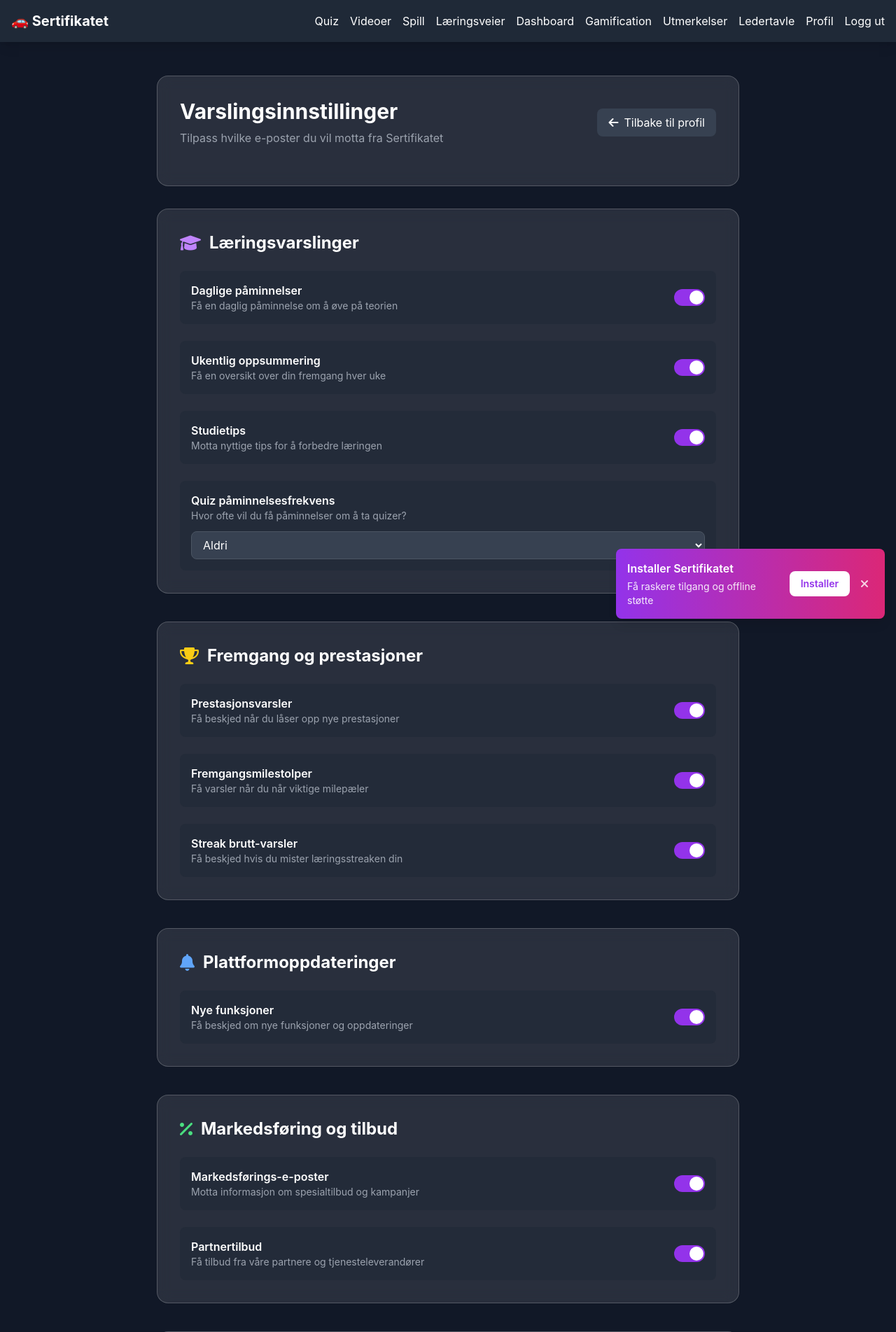
After one commit to viktor-mq/sertifikatet, a Flask app: page /auth/notification-settings in a window 1280 px wide. The commit adds this page. Shown: the top 1903 px of the page at 70% size. Run offline with Flask 3, Linux system fonts and the light colour scheme; a user stored in the database is signed in; tables that the repository leaves empty hold one stand-in row (values such as "Sample post"); parts of the project's set-up code (start-up, migrations or seed data) failed here and were passed over; some libraries are stand-ins or nearby versions.

Commit message:
Admin_profile changes

```diff
--- a/app/__init__.py
+++ b/app/__init__.py
@@ -69,7 +69,7 @@ def create_app():
     # Create tables if they don't exist
     with app.app_context():
         # Import all models to ensure they're registered
-        from . import models, gamification_models, video_models, payment_models
+        from . import models, gamification_models, video_models, payment_models, notification_models
         db.create_all()
 
     return app
--- a/app/auth/routes.py
+++ b/app/auth/routes.py
@@ -299,6 +299,52 @@ def change_password():
     return render_template('auth/change_password.html')
 
 
+@auth_bp.route('/notification-settings', methods=['GET', 'POST'])
+@login_required
+def notification_settings():
+    """Manage user notification preferences"""
+    from ..notification_models import UserNotificationPreferences
+
+    # Get or create user preferences
+    preferences = UserNotificationPreferences.query.filter_by(user_id=current_user.id).first()
+
+    if request.method == 'POST':
+        # Create preferences if they don't exist
+        if not preferences:
+            preferences = UserNotificationPreferences(user_id=current_user.id)
+            db.session.add(preferences)
+
+        # Update preferences from form data
+        preferences.daily_reminders = bool(request.form.get('daily_reminders'))
+        preferences.weekly_summary = bool(request.form.get('weekly_summary'))
+        preferences.achievement_notifications = bool(request.form.get('achievement_notifications'))
+        preferences.streak_lost_reminders = bool(request.form.get('streak_lost_reminders'))
+        preferences.study_tips = bool(request.form.get('study_tips'))
+        preferences.new_features = bool(request.form.get('new_features'))
+        preferences.progress_milestones = bool(request.form.get('progress_milestones'))
+        preferences.marketing_emails = bool(request.form.get('marketing_emails'))
+        preferences.partner_offers = bool(request.form.get('partner_offers'))
+
+        # Update frequency and timing
+        preferences.quiz_reminder_frequency = request.form.get('quiz_reminder_frequency', 'daily')
+        preferences.timezone = request.form.get('timezone', 'Europe/Oslo')
+
+        # Handle time input
+        reminder_time_str = request.form.get('reminder_time')
+        if reminder_time_str:
+            try:
+                preferences.reminder_time = datetime.strptime(reminder_time_str, '%H:%M').time()
+            except ValueError:
+                flash('Ugyldig tidsformat. Bruker standard tid 18:00.', 'warning')
+                preferences.reminder_time = datetime.strptime('18:00', '%H:%M').time()
+
+        db.session.commit()
+        flash('Varslingsinnstillinger er oppdatert!', 'success')
+        return redirect(url_for('auth.notification_settings'))
+
+    return render_template('auth/notification_settings.html', preferences=preferences)
+
+
 @auth_bp.route('/download-data')
 @login_required
 def download_data():
--- /dev/null
+++ b/templates/auth/notification_settings.html
@@ -0,0 +1,239 @@
+<!-- templates/auth/notification_settings.html -->
+{% extends "base.html" %}
+
+{% block title %}Varslingsinnstillinger - Sertifikatet{% endblock %}
+
+{% block content %}
+<section class="py-12">
+    <div class="max-w-4xl mx-auto px-4 sm:px-6 lg:px-8">
+        <!-- Header -->
+        <div class="glass rounded-2xl p-8 mb-8">
+            <div class="flex items-center justify-between mb-6">
+                <div>
+                    <h1 class="text-3xl font-bold mb-2">Varslingsinnstillinger</h1>
+                    <p class="text-gray-400">Tilpass hvilke e-poster du vil motta fra Sertifikatet</p>
+                </div>
+                <a href="{{ url_for('auth.profile') }}"
+                   class="px-4 py-2 bg-gray-700 hover:bg-gray-600 rounded-lg transition">
+                    <i class="fas fa-arrow-left mr-2"></i>Tilbake til profil
+                </a>
+            </div>
+        </div>
+
+        <form method="POST" action="{{ url_for('auth.notification_settings') }}">
+            <!-- Learning Notifications -->
+            <div class="glass rounded-2xl p-8 mb-6">
+                <h2 class="text-2xl font-bold mb-6 flex items-center">
+                    <i class="fas fa-graduation-cap mr-3 text-purple-400"></i>
+                    Læringsvarslinger
+                </h2>
+
+                <div class="space-y-6">
+                    <div class="flex items-center justify-between p-4 bg-gray-800/50 rounded-lg">
+                        <div>
+                            <h3 class="font-semibold">Daglige påminnelser</h3>
+                            <p class="text-sm text-gray-400">Få en daglig påminnelse om å øve på teorien</p>
+                        </div>
+                        <label class="relative inline-flex items-center cursor-pointer">
+                            <input type="checkbox" name="daily_reminders" class="sr-only peer"
+                                   {{ 'checked' if preferences and preferences.daily_reminders else '' }}>
+                            <div class="w-11 h-6 bg-gray-700 peer-focus:outline-none peer-focus:ring-4 peer-focus:ring-purple-300 rounded-full peer peer-checked:after:translate-x-full peer-checked:after:border-white after:content-[''] after:absolute after:top-[2px] after:left-[2px] after:bg-white after:rounded-full after:h-5 after:w-5 after:transition-all peer-checked:bg-purple-600"></div>
+                        </label>
+                    </div>
+
+                    <div class="flex items-center justify-between p-4 bg-gray-800/50 rounded-lg">
+                        <div>
+                            <h3 class="font-semibold">Ukentlig oppsummering</h3>
+                            <p class="text-sm text-gray-400">Få en oversikt over din fremgang hver uke</p>
+                        </div>
+                        <label class="relative inline-flex items-center cursor-pointer">
+                            <input type="checkbox" name="weekly_summary" class="sr-only peer"
+                                   {{ 'checked' if preferences and preferences.weekly_summary else '' }}>
+                            <div class="w-11 h-6 bg-gray-700 peer-focus:outline-none peer-focus:ring-4 peer-focus:ring-purple-300 rounded-full peer peer-checked:after:translate-x-full peer-checked:after:border-white after:content-[''] after:absolute after:top-[2px] after:left-[2px] after:bg-white after:rounded-full after:h-5 after:w-5 after:transition-all peer-checked:bg-purple-600"></div>
+                        </label>
+                    </div>
+
+                    <div class="flex items-center justify-between p-4 bg-gray-800/50 rounded-lg">
+                        <div>
+                            <h3 class="font-semibold">Studietips</h3>
+                            <p class="text-sm text-gray-400">Motta nyttige tips for å forbedre læringen</p>
+                        </div>
+                        <label class="relative inline-flex items-center cursor-pointer">
+                            <input type="checkbox" name="study_tips" class="sr-only peer"
+                                   {{ 'checked' if preferences and preferences.study_tips else '' }}>
+                            <div class="w-11 h-6 bg-gray-700 peer-focus:outline-none peer-focus:ring-4 peer-focus:ring-purple-300 rounded-full peer peer-checked:after:translate-x-full peer-checked:after:border-white after:content-[''] after:absolute after:top-[2px] after:left-[2px] after:bg-white after:rounded-full after:h-5 after:w-5 after:transition-all peer-checked:bg-purple-600"></div>
+                        </label>
+                    </div>
+
+                    <div class="p-4 bg-gray-800/50 rounded-lg">
+                        <div class="flex items-center justify-between mb-3">
+                            <div>
+                                <h3 class="font-semibold">Quiz påminnelsesfrekvens</h3>
+                                <p class="text-sm text-gray-400">Hvor ofte vil du få påminnelser om å ta quizer?</p>
+                            </div>
+                        </div>
+                        <select name="quiz_reminder_frequency" class="w-full bg-gray-700 border border-gray-600 rounded-lg px-3 py-2 focus:outline-none focus:border-purple-500">
+                            <option value="never" {{ 'selected' if preferences and preferences.quiz_reminder_frequency == 'never' else '' }}>Aldri</option>
+                            <option value="daily" {{ 'selected' if preferences and preferences.quiz_reminder_frequency == 'daily' else '' }}>Daglig</option>
+                            <option value="weekly" {{ 'selected' if preferences and preferences.quiz_reminder_frequency == 'weekly' else '' }}>Ukentlig</option>
+                        </select>
+                    </div>
+                </div>
+            </div>
+
+            <!-- Progress & Achievement Notifications -->
+            <div class="glass rounded-2xl p-8 mb-6">
+                <h2 class="text-2xl font-bold mb-6 flex items-center">
+                    <i class="fas fa-trophy mr-3 text-yellow-400"></i>
+                    Fremgang og prestasjoner
+                </h2>
+
+                <div class="space-y-6">
+                    <div class="flex items-center justify-between p-4 bg-gray-800/50 rounded-lg">
+                        <div>
+                            <h3 class="font-semibold">Prestasjonsvarsler</h3>
+                            <p class="text-sm text-gray-400">Få beskjed når du låser opp nye prestasjoner</p>
+                        </div>
+                        <label class="relative inline-flex items-center cursor-pointer">
+                            <input type="checkbox" name="achievement_notifications" class="sr-only peer"
+                                   {{ 'checked' if preferences and preferences.achievement_notifications else '' }}>
+                            <div class="w-11 h-6 bg-gray-700 peer-focus:outline-none peer-focus:ring-4 peer-focus:ring-purple-300 rounded-full peer peer-checked:after:translate-x-full peer-checked:after:border-white after:content-[''] after:absolute after:top-[2px] after:left-[2px] after:bg-white after:rounded-full after:h-5 after:w-5 after:transition-all peer-checked:bg-purple-600"></div>
+                        </label>
+                    </div>
+
+                    <div class="flex items-center justify-between p-4 bg-gray-800/50 rounded-lg">
+                        <div>
+                            <h3 class="font-semibold">Fremgangsmilestolper</h3>
+                            <p class="text-sm text-gray-400">Få varsler når du når viktige milepæler</p>
+                        </div>
+                        <label class="relative inline-flex items-center cursor-pointer">
+                            <input type="checkbox" name="progress_milestones" class="sr-only peer"
+                                   {{ 'checked' if preferences and preferences.progress_milestones else '' }}>
+                            <div class="w-11 h-6 bg-gray-700 peer-focus:outline-none peer-focus:ring-4 peer-focus:ring-purple-300 rounded-full peer peer-checked:after:translate-x-full peer-checked:after:border-white after:content-[''] after:absolute after:top-[2px] after:left-[2px] after:bg-white after:rounded-full after:h-5 after:w-5 after:transition-all peer-checked:bg-purple-600"></div>
+                        </label>
+                    </div>
+
+                    <div class="flex items-center justify-between p-4 bg-gray-800/50 rounded-lg">
+                        <div>
+                            <h3 class="font-semibold">Streak brutt-varsler</h3>
+                            <p class="text-sm text-gray-400">Få beskjed hvis du mister læringsstreaken din</p>
+                        </div>
+                        <label class="relative inline-flex items-center cursor-pointer">
+                            <input type="checkbox" name="streak_lost_reminders" class="sr-only peer"
+                                   {{ 'checked' if preferences and preferences.streak_lost_reminders else '' }}>
+                            <div class="w-11 h-6 bg-gray-700 peer-focus:outline-none peer-focus:ring-4 peer-focus:ring-purple-300 rounded-full peer peer-checked:after:translate-x-full peer-checked:after:border-white after:content-[''] after:absolute after:top-[2px] after:left-[2px] after:bg-white after:rounded-full after:h-5 after:w-5 after:transition-all peer-checked:bg-purple-600"></div>
+                        </label>
+                    </div>
+                </div>
+            </div>
+
+            <!-- Platform Updates -->
+            <div class="glass rounded-2xl p-8 mb-6">
+                <h2 class="text-2xl font-bold mb-6 flex items-center">
+                    <i class="fas fa-bell mr-3 text-blue-400"></i>
+                    Plattformoppdateringer
+                </h2>
+
+                <div class="space-y-6">
+                    <div class="flex items-center justify-between p-4 bg-gray-800/50 rounded-lg">
+                        <div>
+                            <h3 class="font-semibold">Nye funksjoner</h3>
+                            <p class="text-sm text-gray-400">Få beskjed om nye funksjoner og oppdateringer</p>
+                        </div>
+                        <label class="relative inline-flex items-center cursor-pointer">
+                            <input type="checkbox" name="new_features" class="sr-only peer"
+                                   {{ 'checked' if preferences and preferences.new_features else '' }}>
+                            <div class="w-11 h-6 bg-gray-700 peer-focus:outline-none peer-focus:ring-4 peer-focus:ring-purple-300 rounded-full peer peer-checked:after:translate-x-full peer-checked:after:border-white after:content-[''] after:absolute after:top-[2px] after:left-[2px] after:bg-white after:rounded-full after:h-5 after:w-5 after:transition-all peer-checked:bg-purple-600"></div>
+                        </label>
+                    </div>
+                </div>
+            </div>
+
+            <!-- Marketing & Offers -->
+            <div class="glass rounded-2xl p-8 mb-6">
+                <h2 class="text-2xl font-bold mb-6 flex items-center">
+                    <i class="fas fa-percentage mr-3 text-green-400"></i>
+                    Markedsføring og tilbud
+                </h2>
+
+                <div class="space-y-6">
+                    <div class="flex items-center justify-between p-4 bg-gray-800/50 rounded-lg">
+                        <div>
+                            <h3 class="font-semibold">Markedsførings-e-poster</h3>
+                            <p class="text-sm text-gray-400">Motta informasjon om spesialtilbud og kampanjer</p>
+                        </div>
+                        <label class="relative inline-flex items-center cursor-pointer">
+                            <input type="checkbox" name="marketing_emails" class="sr-only peer"
+                                   {{ 'checked' if preferences and preferences.marketing_emails else '' }}>
+                            <div class="w-11 h-6 bg-gray-700 peer-focus:outline-none peer-focus:ring-4 peer-focus:ring-purple-300 rounded-full peer peer-checked:after:translate-x-full peer-checked:after:border-white after:content-[''] after:absolute after:top-[2px] after:left-[2px] after:bg-white after:rounded-full after:h-5 after:w-5 after:transition-all peer-checked:bg-purple-600"></div>
+                        </label>
+                    </div>
+
+                    <div class="flex items-center justify-between p-4 bg-gray-800/50 rounded-lg">
+                        <div>
+                            <h3 class="font-semibold">Partnertilbud</h3>
+                            <p class="text-sm text-gray-400">Få tilbud fra våre partnere og tjenesteleverandører</p>
+                        </div>
+                        <label class="relative inline-flex items-center cursor-pointer">
+                            <input type="checkbox" name="partner_offers" class="sr-only peer"
+                                   {{ 'checked' if preferences and preferences.partner_offers else '' }}>
+                            <div class="w-11 h-6 bg-gray-700 peer-focus:outline-none peer-focus:ring-4 peer-focus:ring-purple-300 rounded-full peer peer-checked:after:translate-x-full peer-checked:after:border-white after:content-[''] after:absolute after:top-[2px] after:left-[2px] after:bg-white after:rounded-full after:h-5 after:w-5 after:transition-all peer-checked:bg-purple-600"></div>
+                        </label>
+                    </div>
+                </div>
+            </div>
+
+            <!-- Timing Preferences -->
+            <div class="glass rounded-2xl p-8 mb-6">
+                <h2 class="text-2xl font-bold mb-6 flex items-center">
+                    <i class="fas fa-clock mr-3 text-orange-400"></i>
+                    Tidsinnstillinger
+                </h2>
+
+                <div class="space-y-6">
+                    <div class="p-4 bg-gray-800/50 rounded-lg">
+                        <h3 class="font-semibold mb-3">Foretrukket påminnelsestid</h3>
+                        <p class="text-sm text-gray-400 mb-3">Velg hvilken tid du vil motta daglige påminnelser</p>
+                        <input type="time" name="reminder_time"
+                               value="{{ preferences.reminder_time.strftime('%H:%M') if preferences and preferences.reminder_time else '18:00' }}"
+                               class="bg-gray-700 border border-gray-600 rounded-lg px-3 py-2 focus:outline-none focus:border-purple-500">
+                    </div>
+
+                    <div class="p-4 bg-gray-800/50 rounded-lg">
+                        <h3 class="font-semibold mb-3">Tidssone</h3>
+                        <p class="text-sm text-gray-400 mb-3">Din lokale tidssone for varsler</p>
+                        <select name="timezone" class="w-full bg-gray-700 border border-gray-600 rounded-lg px-3 py-2 focus:outline-none focus:border-purple-500">
+                            <option value="Europe/Oslo" {{ 'selected' if preferences and preferences.timezone == 'Europe/Oslo' else '' }}>Oslo (GMT+1)</option>
+                            <option value="Europe/Stockholm" {{ 'selected' if preferences and preferences.timezone == 'Europe/Stockholm' else '' }}>Stockholm (GMT+1)</option>
+                            <option value="Europe/Copenhagen" {{ 'selected' if preferences and preferences.timezone == 'Europe/Copenhagen' else '' }}>København (GMT+1)</option>
+                            <option value="Europe/London" {{ 'selected' if preferences and preferences.timezone == 'Europe/London' else '' }}>London (GMT+0)</option>
+                        </select>
+                    </div>
+                </div>
+            </div>
+
+            <!-- Save Button -->
+            <div class="text-center">
+                <button type="submit"
+                        class="px-8 py-3 bg-gradient-to-r from-purple-600 to-pink-600 rounded-lg hover:from-purple-700 hover:to-pink-700 transition font-semibold">
+                    <i class="fas fa-save mr-2"></i>Lagre innstillinger
+                </button>
+            </div>
+        </form>
+
+        <!-- Help Text -->
+        <div class="mt-8 glass rounded-xl p-6">
+            <h3 class="text-lg font-semibold mb-3 flex items-center">
+                <i class="fas fa-info-circle mr-2 text-blue-400"></i>
+                Om varslingsinnstillinger
+            </h3>
+            <div class="text-sm text-gray-400 space-y-2">
+                <p>• Du kan endre disse innstillingene når som helst</p>
+                <p>• Endringer trer i kraft umiddelbart</p>
+                <p>• Viktige kontorelaterte e-poster (som passordtilbakestilling) kan ikke skrus av</p>
+                <p>• Du kan alltid melde deg av alle e-poster ved å klikke lenken nederst i en e-post</p>
+            </div>
+        </div>
+    </div>
+</section>
+{% endblock %}
--- a/templates/auth/profile.html
+++ b/templates/auth/profile.html
@@ -198,15 +198,15 @@
                     </div>
                 </a>
 
-                <button class="text-left bg-gray-800/50 rounded-lg p-4 hover:bg-gray-800 transition opacity-50 cursor-not-allowed" disabled>
+                <a href="{{ url_for('auth.notification_settings') }}" class="text-left bg-gray-800/50 rounded-lg p-4 hover:bg-gray-800 transition block">
                     <div class="flex items-center justify-between">
                         <div>
                             <h3 class="font-semibold mb-1">Varslingsinnstillinger</h3>
-                            <p class="text-sm text-gray-400">Kommer snart</p>
+                            <p class="text-sm text-gray-400">Administrer e-postvarsler</p>
                         </div>
                         <i class="fas fa-chevron-right text-gray-400"></i>
                     </div>
-                </button>
+                </a>
 
                 <a href="{{ url_for('subscription.manage') }}" class="text-left bg-gray-800/50 rounded-lg p-4 hover:bg-gray-800 transition block">
                     <div class="flex items-center justify-between">
--- a/templates/emails/badge_earned.html
+++ b/templates/emails/badge_earned.html
@@ -185,6 +185,8 @@
         <div class="footer">
             <p>&copy; {{ current_year }} Sertifikatet.no. Alle rettigheter forbeholdt.</p>
             <p><a href="{{ profile_url }}">Min profil</a> | <a href="mailto:support@sertifikatet.no">Kontakt support</a></p>
+            <p><small>Du mottar prestasjonsvarsler fordi du har aktivert dem.
+            <a href="{{ notification_settings_url or 'https://sertifikatet.no/auth/notification-settings' }}">Endre varslingsinnstillinger</a></small></p>
         </div>
     </div>
 </body>
--- a/templates/emails/daily_reminder.html
+++ b/templates/emails/daily_reminder.html
@@ -178,7 +178,7 @@
             <p>&copy; {{ current_year }} Sertifikatet.no. Alle rettigheter forbeholdt.</p>
             <p><a href="{{ login_url }}">Logg inn</a> | <a href="mailto:support@sertifikatet.no">Kontakt support</a></p>
             <p><small>Du mottar denne e-posten fordi du har aktivert daglige påminnelser.
-            <a href="#">Administrer preferanser</a></small></p>
+            <a href="{{ notification_settings_url or 'https://sertifikatet.no/auth/notification-settings' }}">Administrer preferanser</a></small></p>
         </div>
     </div>
 </body>
--- a/templates/emails/study_tip.html
+++ b/templates/emails/study_tip.html
@@ -209,7 +209,8 @@
         <div class="footer">
             <p>&copy; {{ current_year }} Sertifikatet.no. Alle rettigheter forbeholdt.</p>
             <p><a href="{{ quiz_url }}">Ta quiz</a> | <a href="mailto:support@sertifikatet.no">Kontakt support</a></p>
-            <p><small>Disse tipsene er generert basert på din læringshistorikk.</small></p>
+            <p><small>Disse tipsene er generert basert på din læringshistorikk.
+            <a href="{{ notification_settings_url or 'https://sertifikatet.no/auth/notification-settings' }}">Endre varslingsinnstillinger</a></small></p>
         </div>
     </div>
 
--- a/templates/emails/weekly_summary.html
+++ b/templates/emails/weekly_summary.html
@@ -229,7 +229,8 @@
         <div class="footer">
             <p>&copy; {{ current_year }} Sertifikatet.no. Alle rettigheter forbeholdt.</p>
             <p><a href="{{ dashboard_url }}">Dashboard</a> | <a href="mailto:support@sertifikatet.no">Kontakt support</a></p>
-            <p><small>Du mottar denne ukentlige oppsummeringen fordi du har en aktiv konto.</small></p>
+            <p><small>Du mottar denne ukentlige oppsummeringen fordi du har en aktiv konto.
+            <a href="{{ notification_settings_url or 'https://sertifikatet.no/auth/notification-settings' }}">Endre varslingsinnstillinger</a></small></p>
         </div>
     </div>
 
```
Also changed, not shown: app/notification_models.py (added, +40 -0 lines), app/utils/email.py (+84 -2 lines), plan/plan.yaml (+35 -0 lines), project_checklist.txt (+39 -26 lines).
